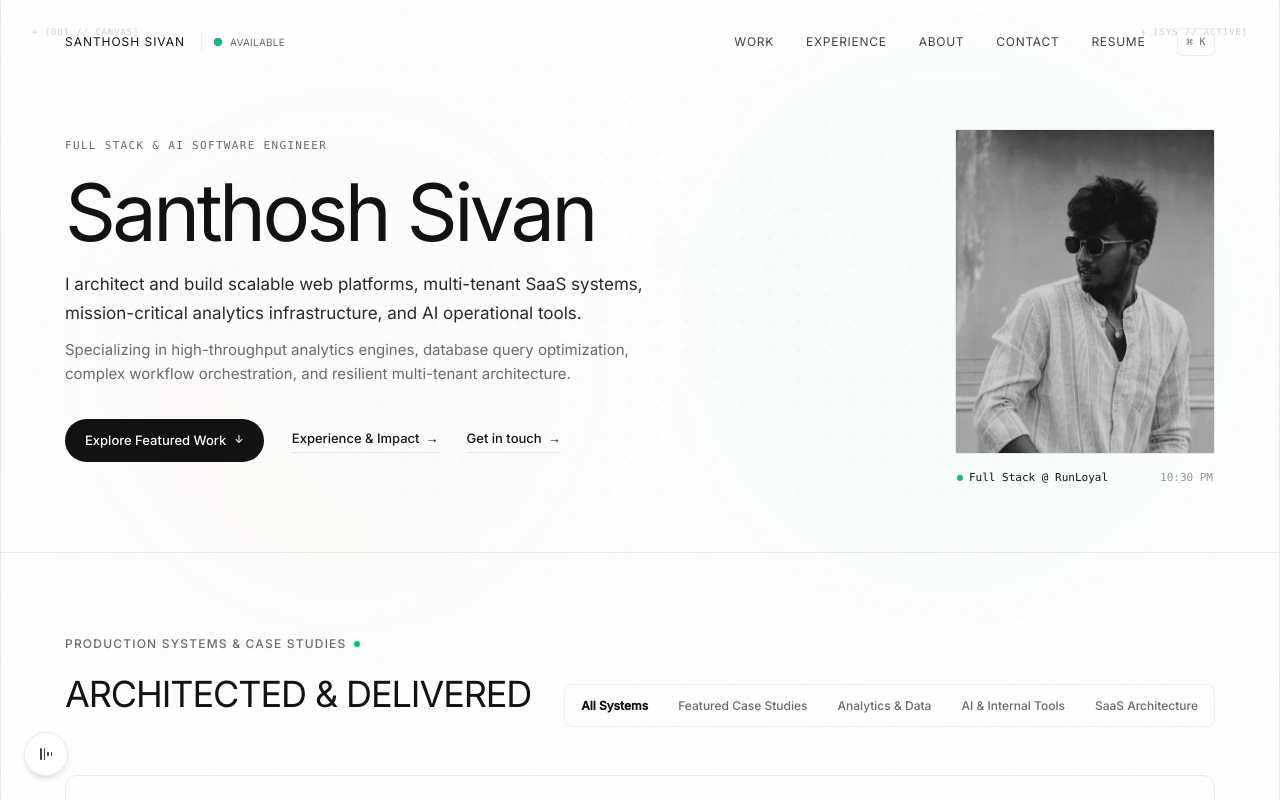
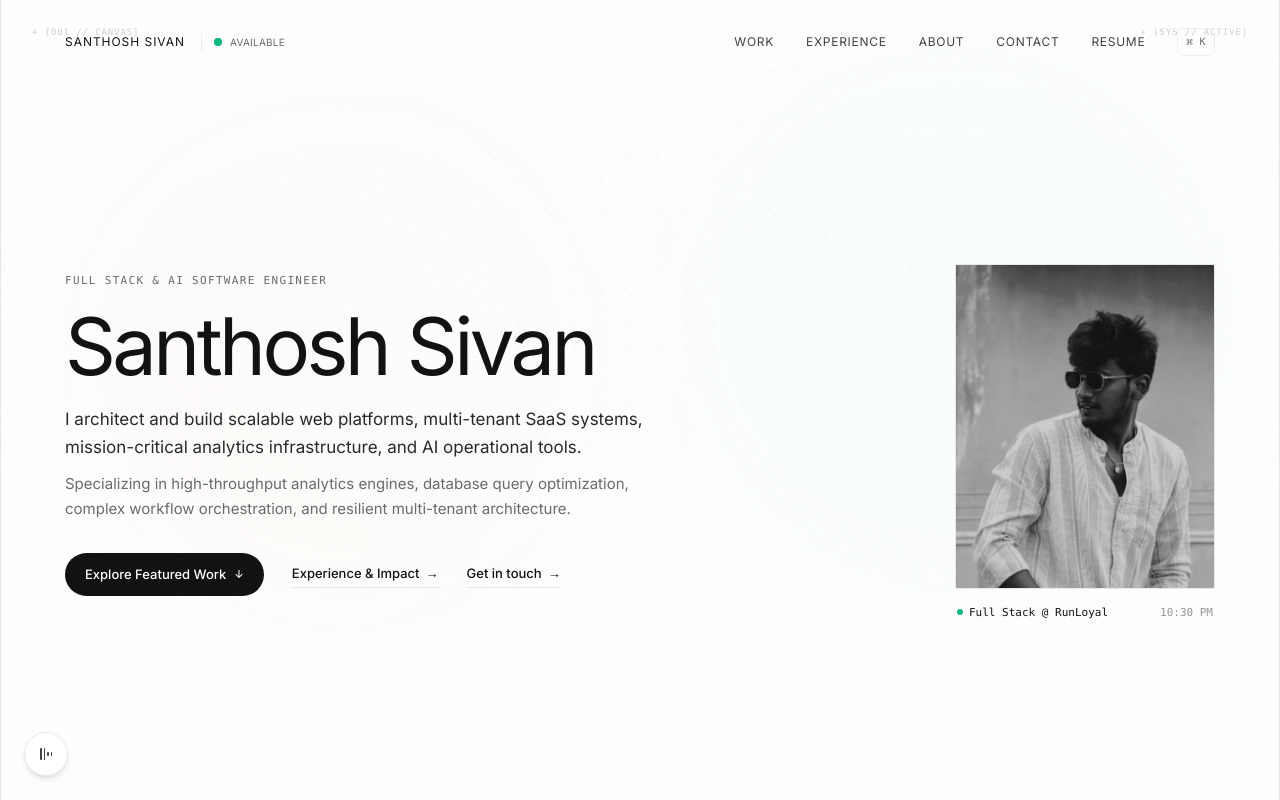
Before and after one commit to sssanthoshsivan/santhoshsivan_portfolio, a Next.js app: page / in a window 1280 px wide. Shown: the top 800 px of the page. Built offline with nearby package versions, Linux system fonts and the light colour scheme.

Commit message:
style(intro): set full-viewport fold so subsequent sections start below fold

```diff
--- a/src/components/sections/intro.jsx
+++ b/src/components/sections/intro.jsx
@@ -72,7 +72,7 @@ const Intro = ({ triggerAnimation = true }) => {
 
   return (
     <section
-      className="pt-[32px] md:pt-[40px] lg:pt-[44px] pb-12 lg:pb-16 max-w-[1280px] mx-auto w-full px-6 md:px-12 lg:px-16"
+      className="min-h-[calc(100vh-76px)] md:min-h-[calc(100vh-84px)] min-h-[calc(100svh-76px)] md:min-h-[calc(100svh-84px)] flex flex-col justify-center max-w-[1280px] mx-auto w-full px-6 md:px-12 lg:px-16 py-8 md:py-12"
       aria-label="Introduction"
     >
       <motion.div
```
